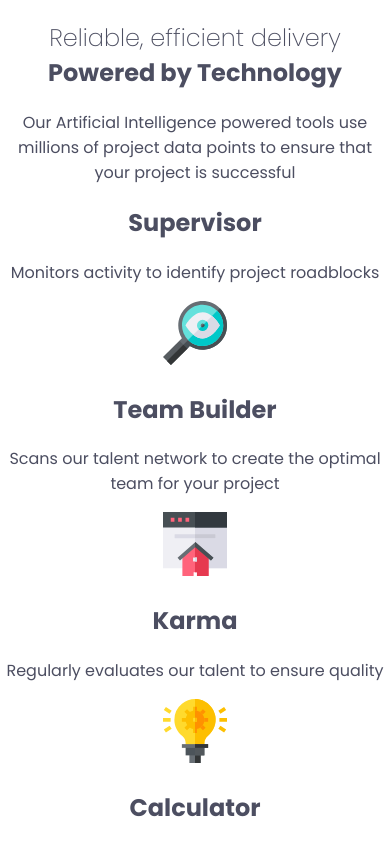
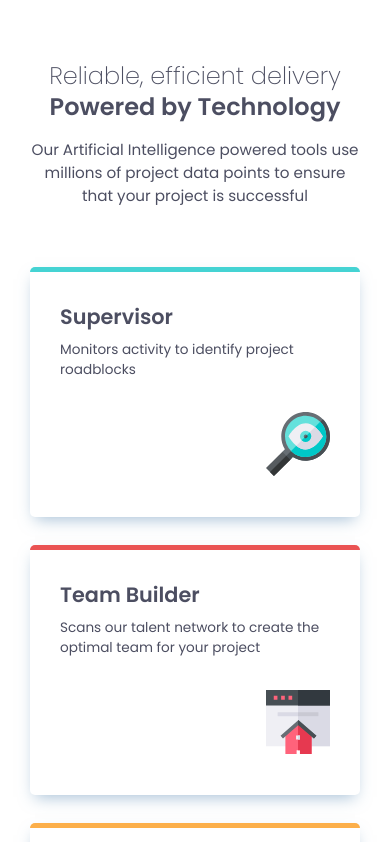
Before and after one commit to y-c-y-k-a/four-card-feature-section, a plain HTML site: page index.html in a window 390 px wide. Shown: the top 842 px of the page. Drawn offline with Linux system fonts and the light colour scheme.

Commit message:
Выполнил вёрстку и добавил адаптивность

```diff
--- a/index.html
+++ b/index.html
@@ -16,7 +16,7 @@
 
 <body>
   <main>
-    <section>
+    <section class="intro">
       <h1>
         <span>Reliable, efficient delivery</span><br>
         Powered by Technology
@@ -27,22 +27,22 @@
       </p>
     </section>
     <section class="card-section">
-      <div class="card">
+      <div class="card cyan">
         <h2>Supervisor</h2>
         <p>Monitors activity to identify project roadblocks</p>
         <img src="./images/icon-supervisor.svg" alt="Supervisor icon">
       </div>
-      <div class="card">
+      <div class="card red">
         <h2>Team Builder</h2>
         <p>Scans our talent network to create the optimal team for your project</p>
         <img src="./images/icon-team-builder.svg" alt="Team builder icon">
       </div>
-      <div class="card">
+      <div class="card orange">
         <h2>Karma</h2>
         <p>Regularly evaluates our talent to ensure quality</p>
         <img src="./images/icon-karma.svg" alt="Karma icon">
       </div>
-      <div class="card">
+      <div class="card blue">
         <h2>Calculator</h2>
         <p>Uses data from past projects to provide better delivery estimates</p>
         <img src="./images/icon-calculator.svg" alt="Calculator icon">
--- a/styles.css
+++ b/styles.css
@@ -24,13 +24,141 @@
 }
 
 body {
-  font-family: 'Poppins', sans-serif;
+  font-family: "Poppins", sans-serif;
   background-color: var(--White);
   margin: 0 auto;
+  padding: 0 30px;
   text-align: center;
   color: var(--Grey-500);
+}
+
+.intro {
+  margin: 100px auto 75px;
+  max-width: 550px;
+  width: 100%;
+}
+
+h1 {
+  font-size: clamp(1.5rem, 1.8vw, 2.7rem);
+  font-weight: 600;
+  line-height: 1.3;
+  margin: 1rem;
 }
 
 h1 span {
   font-weight: 200;
 }
+
+.intro p {
+  font-size: 0.95rem;
+}
+
+.card-section {
+  text-align: left;
+  display: grid;
+  grid-template-columns: repeat(3, 1fr);
+  grid-template-rows: repeat(4, 1fr);
+  justify-items: center;
+  gap: 28px;
+  margin: 0 auto;
+  max-width: 1200px;
+  width: 100%;
+}
+
+.card {
+  background-color: var(--White);
+  max-width: 350px;
+  width: 100%;
+  height: 250px;
+  border-radius: 5px;
+  position: relative;
+  overflow: hidden;
+  display: flex;
+  flex-direction: column;
+  padding: 18px 30px;
+  box-shadow: 0px 7px 15px -5px hsla(209, 39%, 49%, 0.5);
+}
+
+.card h2 {
+  font-size: 1.3rem;
+  font-weight: 600;
+  margin: 1rem 0 0.5rem;
+}
+
+.card p {
+  font-size: 0.85rem;
+  font-weight: 400;
+  margin: 0 0 2rem;
+}
+
+.card img {
+  width: 64px;
+  align-self: flex-end;
+  justify-self: flex-end;
+}
+
+.card::before {
+  content: "";
+  width: 100%;
+  height: 2%;
+  position: absolute;
+  top: 0;
+  left: 0;
+}
+
+.card.cyan {
+  grid-column: 1;
+  grid-row: 2 / 4;
+  justify-self: right;
+}
+
+.card.red {
+  grid-column: 2;
+  grid-row: 1 / 3;
+}
+
+.card.orange {
+  grid-column: 2;
+  grid-row: 3 / 5;
+}
+
+.card.blue {
+  grid-column: 3;
+  grid-row: 2 / 4;
+  justify-self: left;
+}
+
+.card.cyan::before {
+  background-color: var(--Cyan);
+}
+
+.card.red::before {
+  background-color: var(--Red);
+}
+
+.card.orange::before {
+  background-color: var(--Orange);
+}
+
+.card.blue::before {
+  background-color: var(--Blue);
+}
+
+@media only screen and (max-width: 1000px) {
+  .intro {
+    margin: 60px auto;
+    max-width: 550px;
+    width: 100%;
+  }
+
+  h1 {
+    margin: 0;
+  }
+
+  .card-section {
+    margin: 0 auto;
+    display: flex;
+    justify-content: center;
+    flex-wrap: wrap;
+  }
+}
```
